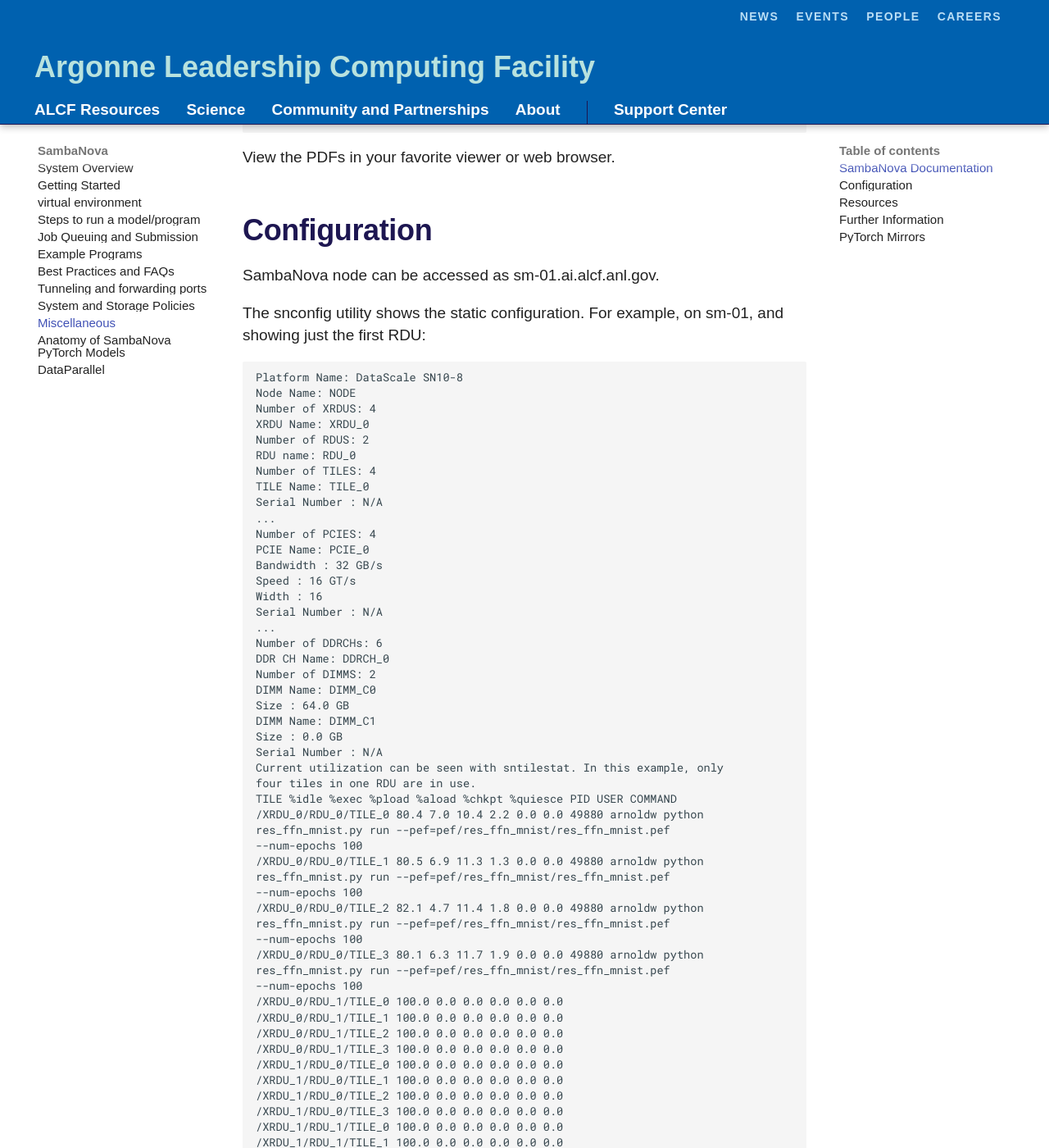
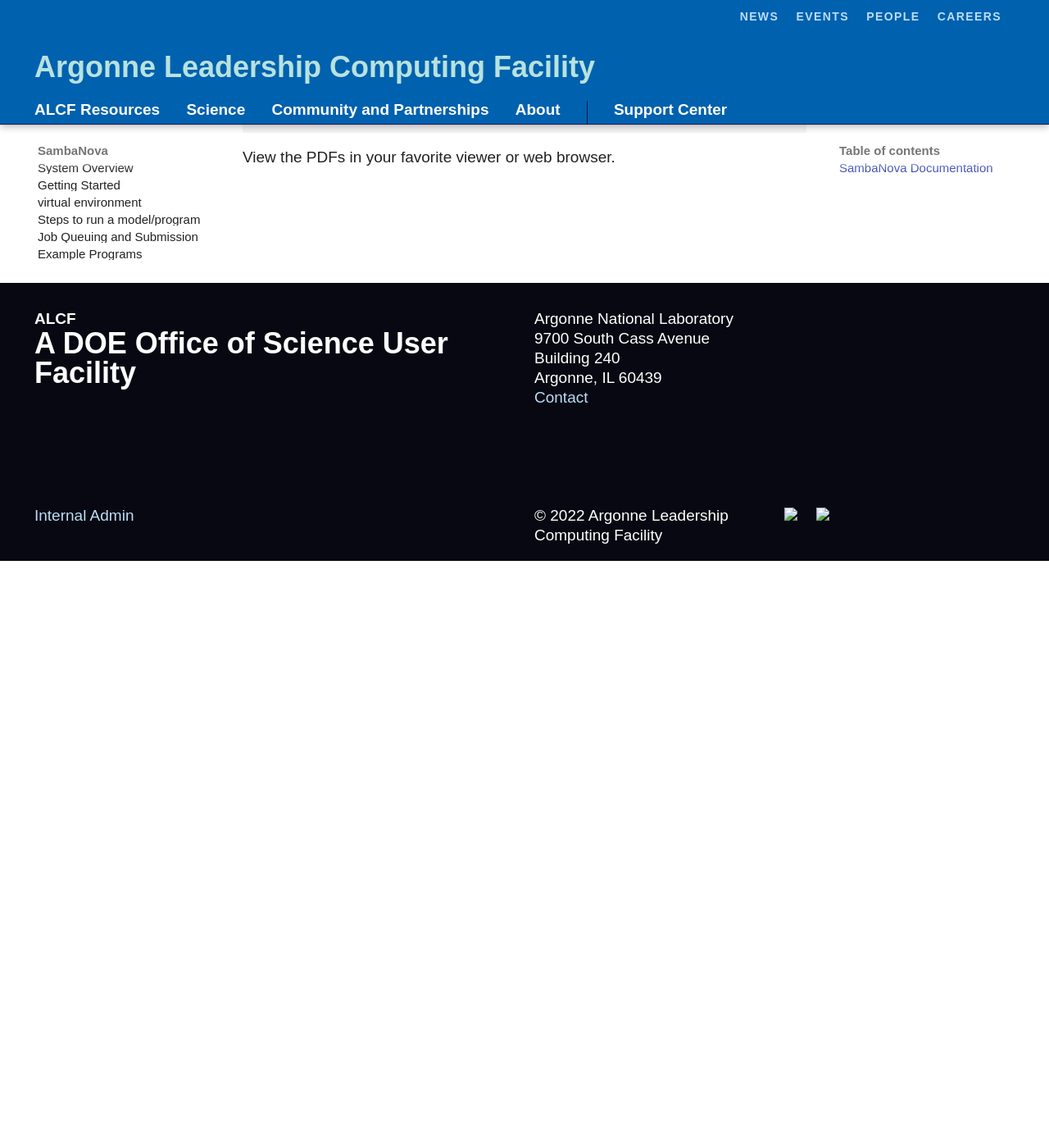
Before and after one commit to argonne-lcf/ai-testbed-userdocs, an MkDocs documentation site: the page built from docs/sambanova/Miscellaneous.md, in a window 1280 px wide and 1400 px high, scrolled down 716 px. Shown: the whole window at 82% size. Built offline with MkDocs 1.6.1 and Material for MkDocs 9.7.7, drawn with Linux system fonts in a browser that asks for light colours; some web fonts are replaced; comment, search, counter and statistics services are not loaded; some of the changed text lies outside the part shown.

Commit message:
Update Miscellaneous.md

````diff
--- a/docs/sambanova/Miscellaneous.md
+++ b/docs/sambanova/Miscellaneous.md
@@ -29,84 +29,8 @@
 
 View the PDFs in your favorite viewer or web browser.
 
-## Configuration
-
-SambaNova node can be accessed as sm-01.ai.alcf.anl.gov.
-
-The snconfig utility shows the static configuration. For example, on
-sm-01, and showing just the first RDU:
-
-```text
-Platform Name: DataScale SN10-8
-Node Name: NODE
-Number of XRDUS: 4
-XRDU Name: XRDU_0
-Number of RDUS: 2
-RDU name: RDU_0
-Number of TILES: 4
-TILE Name: TILE_0
-Serial Number : N/A
-...
-Number of PCIES: 4
-PCIE Name: PCIE_0
-Bandwidth : 32 GB/s
-Speed : 16 GT/s
-Width : 16
-Serial Number : N/A
-...
-Number of DDRCHs: 6
-DDR CH Name: DDRCH_0
-Number of DIMMS: 2
-DIMM Name: DIMM_C0
-Size : 64.0 GB
-DIMM Name: DIMM_C1
-Size : 0.0 GB
-Serial Number : N/A
-Current utilization can be seen with sntilestat. In this example, only
-four tiles in one RDU are in use.
-TILE %idle %exec %pload %aload %chkpt %quiesce PID USER COMMAND
-/XRDU_0/RDU_0/TILE_0 80.4 7.0 10.4 2.2 0.0 0.0 49880 arnoldw python
-res_ffn_mnist.py run --pef=pef/res_ffn_mnist/res_ffn_mnist.pef
---num-epochs 100
-/XRDU_0/RDU_0/TILE_1 80.5 6.9 11.3 1.3 0.0 0.0 49880 arnoldw python
-res_ffn_mnist.py run --pef=pef/res_ffn_mnist/res_ffn_mnist.pef
---num-epochs 100
-/XRDU_0/RDU_0/TILE_2 82.1 4.7 11.4 1.8 0.0 0.0 49880 arnoldw python
-res_ffn_mnist.py run --pef=pef/res_ffn_mnist/res_ffn_mnist.pef
---num-epochs 100
-/XRDU_0/RDU_0/TILE_3 80.1 6.3 11.7 1.9 0.0 0.0 49880 arnoldw python
-res_ffn_mnist.py run --pef=pef/res_ffn_mnist/res_ffn_mnist.pef
---num-epochs 100
-/XRDU_0/RDU_1/TILE_0 100.0 0.0 0.0 0.0 0.0 0.0
-/XRDU_0/RDU_1/TILE_1 100.0 0.0 0.0 0.0 0.0 0.0
-/XRDU_0/RDU_1/TILE_2 100.0 0.0 0.0 0.0 0.0 0.0
-/XRDU_0/RDU_1/TILE_3 100.0 0.0 0.0 0.0 0.0 0.0
-/XRDU_1/RDU_0/TILE_0 100.0 0.0 0.0 0.0 0.0 0.0
-/XRDU_1/RDU_0/TILE_1 100.0 0.0 0.0 0.0 0.0 0.0
-/XRDU_1/RDU_0/TILE_2 100.0 0.0 0.0 0.0 0.0 0.0
-/XRDU_1/RDU_0/TILE_3 100.0 0.0 0.0 0.0 0.0 0.0
-/XRDU_1/RDU_1/TILE_0 100.0 0.0 0.0 0.0 0.0 0.0
-/XRDU_1/RDU_1/TILE_1 100.0 0.0 0.0 0.0 0.0 0.0
-/XRDU_1/RDU_1/TILE_2 100.0 0.0 0.0 0.0 0.0 0.0
-/XRDU_1/RDU_1/TILE_3 100.0 0.0 0.0 0.0 0.0 0.0
-/XRDU_2/RDU_0/TILE_0 100.0 0.0 0.0 0.0 0.0 0.0
-/XRDU_2/RDU_0/TILE_1 100.0 0.0 0.0 0.0 0.0 0.0
-/XRDU_2/RDU_0/TILE_2 100.0 0.0 0.0 0.0 0.0 0.0
-/XRDU_2/RDU_0/TILE_3 100.0 0.0 0.0 0.0 0.0 0.0
-/XRDU_2/RDU_1/TILE_0 100.0 0.0 0.0 0.0 0.0 0.0
-/XRDU_2/RDU_1/TILE_1 100.0 0.0 0.0 0.0 0.0 0.0
-/XRDU_2/RDU_1/TILE_2 100.0 0.0 0.0 0.0 0.0 0.0
-/XRDU_2/RDU_1/TILE_3 100.0 0.0 0.0 0.0 0.0 0.0
-/XRDU_3/RDU_0/TILE_0 100.0 0.0 0.0 0.0 0.0 0.0
-/XRDU_3/RDU_0/TILE_1 100.0 0.0 0.0 0.0 0.0 0.0
-/XRDU_3/RDU_0/TILE_2 100.0 0.0 0.0 0.0 0.0 0.0
-/XRDU_3/RDU_0/TILE_3 100.0 0.0 0.0 0.0 0.0 0.0
-/XRDU_3/RDU_1/TILE_0 100.0 0.0 0.0 0.0 0.0 0.0
-/XRDU_3/RDU_1/TILE_1 100.0 0.0 0.0 0.0 0.0 0.0
-/XRDU_3/RDU_1/TILE_2 100.0 0.0 0.0 0.0 0.0 0.0
-/XRDU_3/RDU_1/TILE_3 100.0 0.0 0.0 0.0 0.0 0.0
-```
-
+<!---
+ALL THESE NEED TO GO
 ## Resources
 
 - <https://docs.ai.alcf.anl.gov/sambanova/>
@@ -146,3 +70,5 @@
 
 [yann.lecun.com](http://yann.lecun.com) appears to be intermittently
 broken (503 errors).
+
+--->
````
